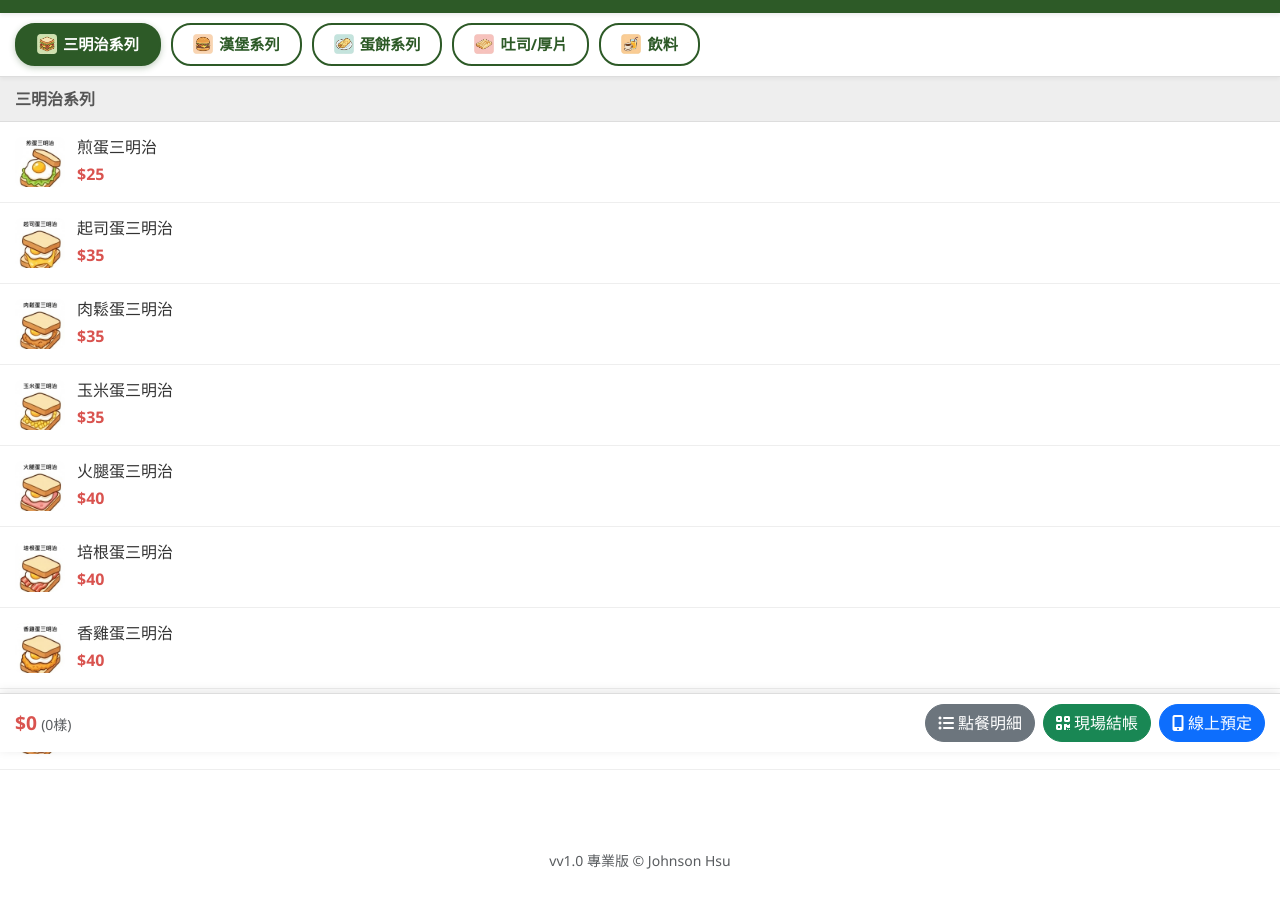
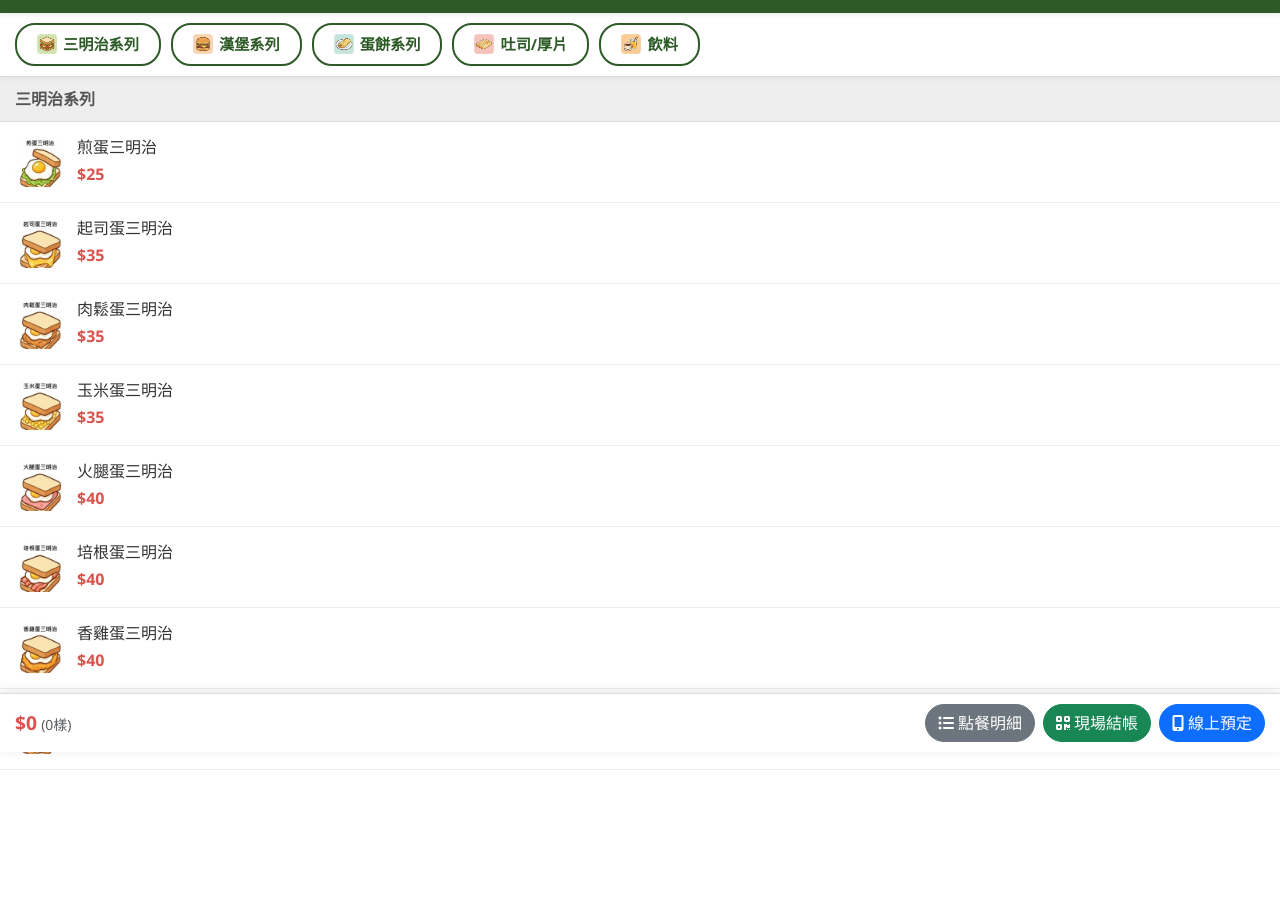
Before and after one commit to johnsonshsu/pos, a plain HTML site: page order.html in a window 1280 px wide. Shown: the part 48-956 px from the top of the page. After the commit the page ends 898 px from the top, so only its background shows below. Drawn offline with nearby package versions, Linux system fonts and the light colour scheme.

Commit message:
Update Orders

```diff
--- a/order.html
+++ b/order.html
@@ -27,7 +27,6 @@
     <div id="menu-container" style="padding-bottom: 80px;">
         <!-- Items will be injected here by JS -->
     </div>
-    <div id="sys-info" class="text-center text-muted small pb-5 mb-5"></div>
 
     <!-- Bottom Bar -->
     <div class="bottom-bar">
--- a/order.js
+++ b/order.js
@@ -5,31 +5,13 @@ let currentNoteItemId = null; // 目前正在編輯備註的商品 ID
 let selectedNotes = []; // 目前選取的常用備註
 
 // Init
+// Initialize page
 document.addEventListener('DOMContentLoaded', () => {
-    // 顯示系統資訊
-    if (typeof systemInfo !== 'undefined') {
-        document.getElementById('sys-name').textContent = systemInfo.name;
-        document.getElementById('sys-info').innerHTML = `v${systemInfo.version} &copy; ${systemInfo.developer}`;
-        document.title = `${systemInfo.name} - 自助點餐`;
-    }
-
+    document.getElementById('sys-name').textContent = systemInfo.name;
     renderCategoryNav();
     initCategoryNavDrag();
-    // 預設選取第一個分類
-    if (categories.length > 0) {
-        selectCategory(categories[0].id);
-    }
-
-    // 監聽自訂備註輸入，即時更新顯示
-    document.getElementById('custom-note').addEventListener('input', updateSelectedNotesDisplay);
-
-    // 監聽 QR Code Modal 關閉事件，清空購物車
-    const qrModal = document.getElementById('qrModal');
-    if (qrModal) {
-        qrModal.addEventListener('hidden.bs.modal', () => {
-            clearCart();
-        });
-    }
+    renderMenuItems(categories[0].id); // Default to first category
+    updateBottomBar();
 });
 
 /// <summary>
--- a/style.css
+++ b/style.css
@@ -44,13 +44,14 @@ body {
 .category-nav {
     display: flex !important;
     flex-wrap: nowrap !important;
-    overflow-x: scroll !important;
+    overflow-x: auto !important;
     overflow-y: hidden !important;
     -webkit-overflow-scrolling: touch;
     padding: 10px 15px;
     gap: 10px;
     scrollbar-width: none;
     -ms-overflow-style: none;
+    white-space: nowrap;
 }
 
 .category-nav::-webkit-scrollbar {
```
